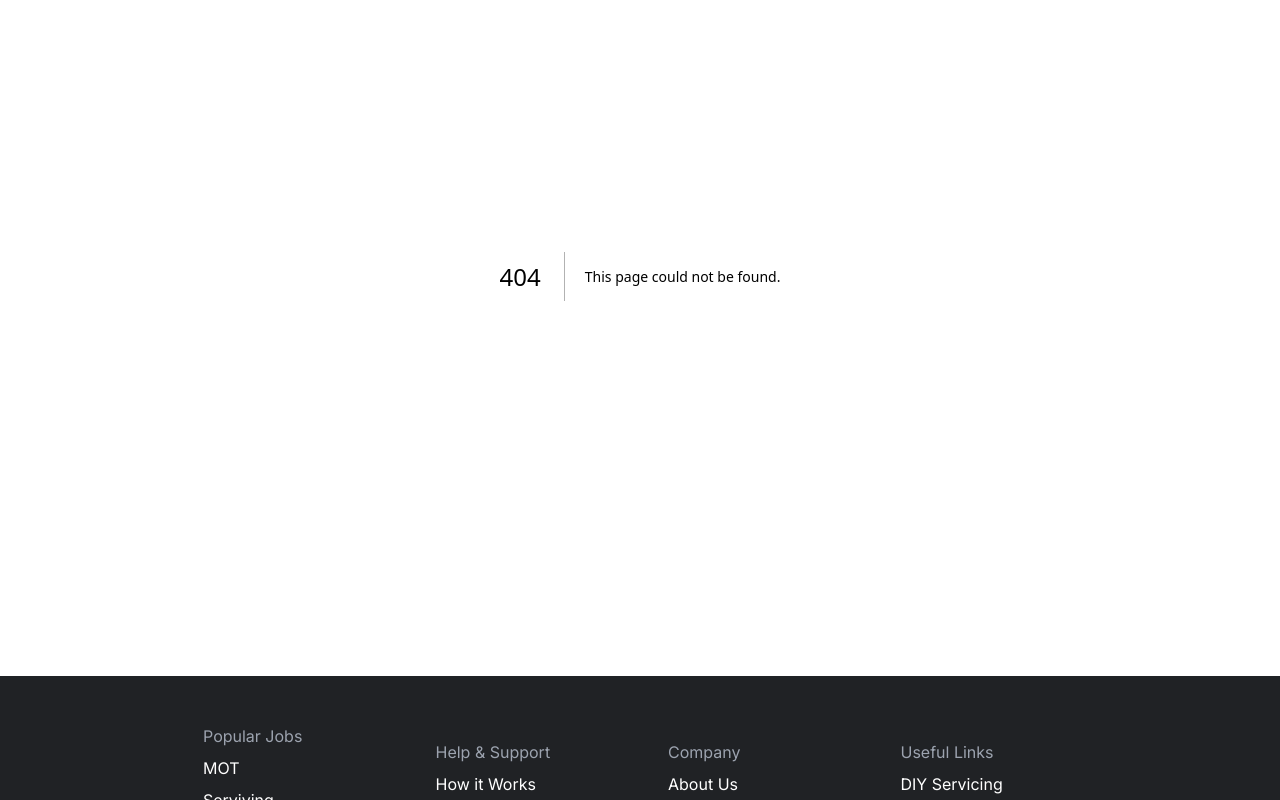
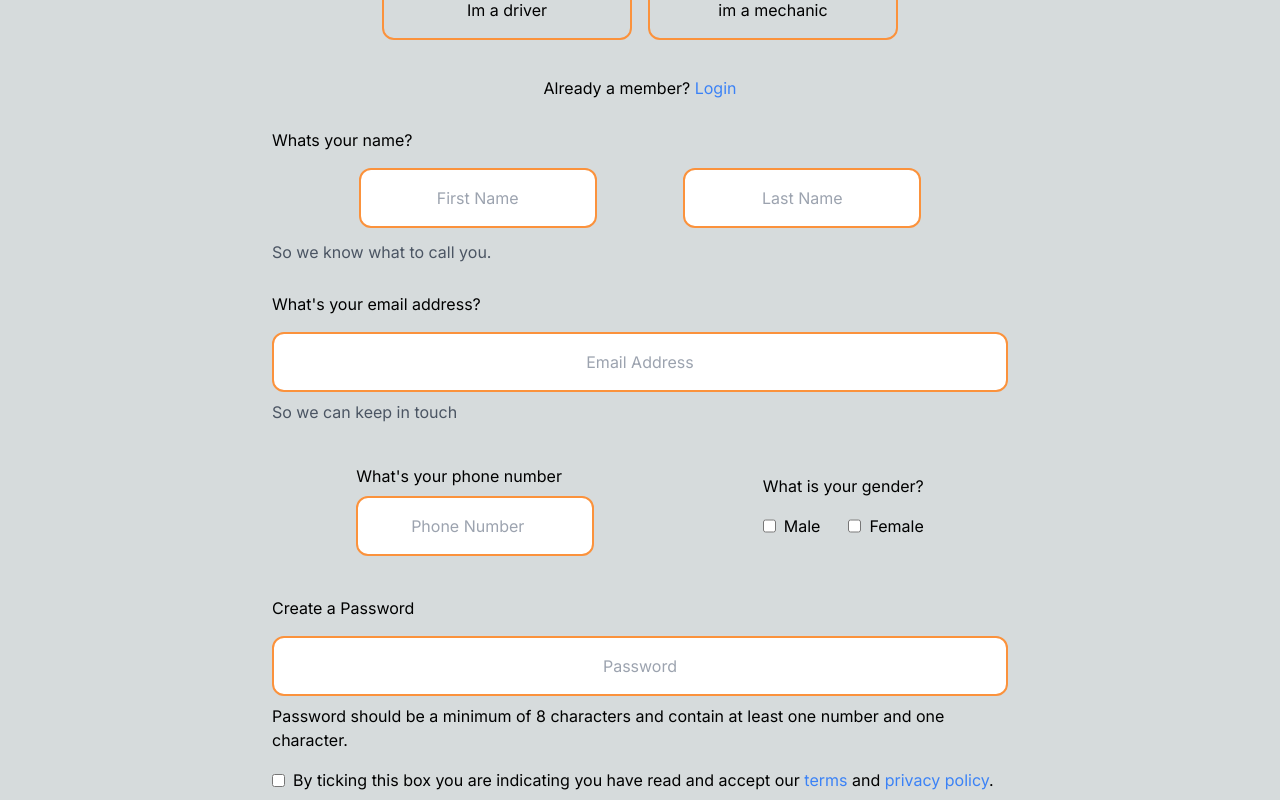
Before and after one commit to Jozi-Mwangi/FixMyMoty, a Next.js app: page /signup in a window 1280 px wide. Before the commit this address had no page. Shown: the part 180-980 px from the top of the page. Built offline with nearby package versions, Linux system fonts and the light colour scheme.

Commit message:
Sign up frontend

```diff
--- a/src/app/page.tsx
+++ b/src/app/page.tsx
@@ -3,19 +3,7 @@ import { cookies } from "next/headers"
 import { createServerComponentClient } from "@supabase/auth-helpers-nextjs"
 import { Database } from "@/types/supabaseTypes"
 
-export default function Home() {
-
-
-  console.log(process.env.NEXT_PUBLIC_SUPABASE_URL)
-  console.log(process.env.NEXT_PUBLIC_SUPABASE_ANON_KEY)
-  const cookieStore = cookies()
-
-  const supabase = createServerComponentClient<Database>({ cookies: () => cookieStore })
-
-  const user = supabase.auth.getUser();
-  // console.log(user);
-
-
+export default async function Home() {
   return (
     <LandingPage/>
   )
--- /dev/null
+++ b/src/app/signup/page.tsx
@@ -0,0 +1,134 @@
+"use client";
+import React, { useState } from "react";
+
+const SignUp = () => {
+  const [phoneNumber, setPhoneNumber] = useState("")
+  const [email, setEmail] = useState("");
+  const [firstName, setFirstName] = useState("");
+  const [lastName, setLastName] = useState("");
+  const [password, setPassword] = useState("")
+
+
+
+  return (
+    <div className="w-full h-full">
+      <div className="py-6 text-center">
+        <h1 className="py-2 text-2xl font-bold container">Sign Up</h1>
+        <form className="flex flex-col my-4 container md:w-[800px] space-y-5">
+          <div className="flex justify-center my-4 gap-4">
+            <button className="py-4 w-[250px]  rounded-xl border-solid border-2 border-orange-400">
+              Im a driver
+            </button>
+            <button className="py-4 w-[250px] rounded-xl border-solid border-2 border-orange-400 ">
+              im a mechanic
+            </button>
+          </div>
+          <h4 className="">
+            Already a member?{" "}
+            <a className="text-blue-500" href="/login">
+              Login
+            </a>
+          </h4>
+          <div className="flex flex-col text-left my-4">
+            <h3 className="text-bold w-fit my-2">Whats your name?</h3>
+            <div className="flex justify-evenly py-2">
+              <input
+                type="text"
+                onChange={(e)=>setFirstName(e.target.value)}
+                value={firstName}
+                placeholder="First Name"
+                className="py-4 text-center rounded-xl border-2 border-orange-400"
+              />
+              <input
+                type="text"
+                onChange={(e)=>setLastName(e.target.value)}
+                value={lastName}
+                placeholder="Last Name"
+                className="py-4  border-2 border-orange-400 text-center rounded-xl"
+              />
+            </div>
+            <span className="w-fit text-gray-600 my-1">
+              So we know what to call you.
+            </span>
+            <div className="my-4 flex flex-col space-y-2">
+              <h3 className="text-bold w-fit my-2">
+                What's your email address?
+              </h3>
+              <input
+                type="email"
+                onChange={(e)=>setEmail(e.target.value)}
+                value={email}
+                placeholder="Email Address"
+                className="py-4 text-center rounded-xl border-2 border-orange-400"
+              />
+              <span className="w-fit text-gray-600">
+                So we can keep in touch
+              </span>
+            </div>
+            <div className="my-4 flex w-full justify-around items-center">
+              <div>
+                <h3 className="text-bold w-fit my-2">
+                  What's your phone number
+                </h3>
+                <input
+                  type="number"
+                  placeholder="Phone Number"
+                  onChange={(e)=>setPhoneNumber(e.target.value)}
+                value={phoneNumber}
+                  className="py-4 text-center rounded-xl border-2 border-orange-400"
+                />
+              </div>
+              <div>
+                <h3 className="text-bold w-fit my-2">What is your gender?</h3>
+                <div className="flex justify-between py-2">
+                  <div className="flex gap-2">
+                    <input type="checkbox" />
+                    <span>Male</span>
+                  </div>
+                  <div className="flex gap-2">
+                    <input type="checkbox" />
+                    <span>Female</span>
+                  </div>
+                </div>
+              </div>
+            </div>
+            <div className="my-4 flex flex-col space-y-2">
+              <h3 className="text-bold w-fit my-2">Create a Password</h3>
+              <input
+                type="password"
+                onChange={(e)=>setPassword(e.target.value)}
+                value={password}
+                placeholder="Password"
+                className="py-4 text-center rounded-xl border-2 border-orange-400"
+              />
+              <span>
+                Password should be a minimum of 8 characters and contain at
+                least one number and one character.
+              </span>
+            </div>
+            <div className="flex gap-2 items-center ">
+              <input type="checkbox" size={15} />
+              <span>
+                By ticking this box you are indicating you have read and accept
+                our{" "}
+                <a className="text-blue-500" href="#">
+                  terms
+                </a>{" "}
+                and{" "}
+                <a href="#" className="text-blue-500">
+                  privacy policy
+                </a>
+                .
+              </span>
+            </div>
+            <button className="bg-green-500  md:w-[300px] md:mx-auto p-4 rounded-xl my-3">
+              Sign Up
+            </button>
+          </div>
+        </form>
+      </div>
+    </div>
+  );
+};
+
+export default SignUp;
```
